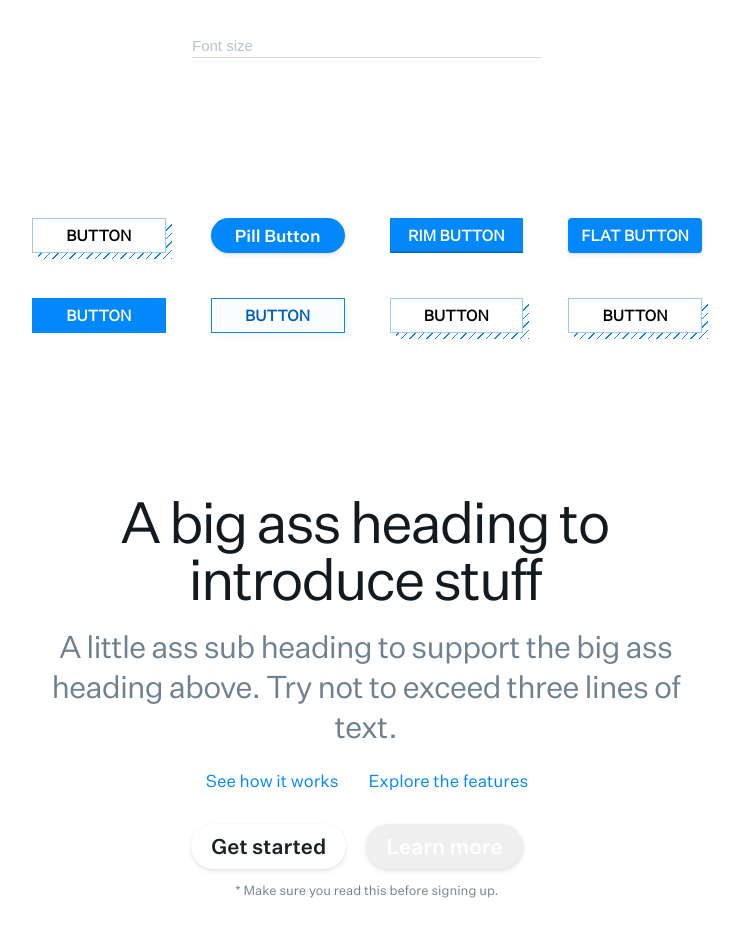
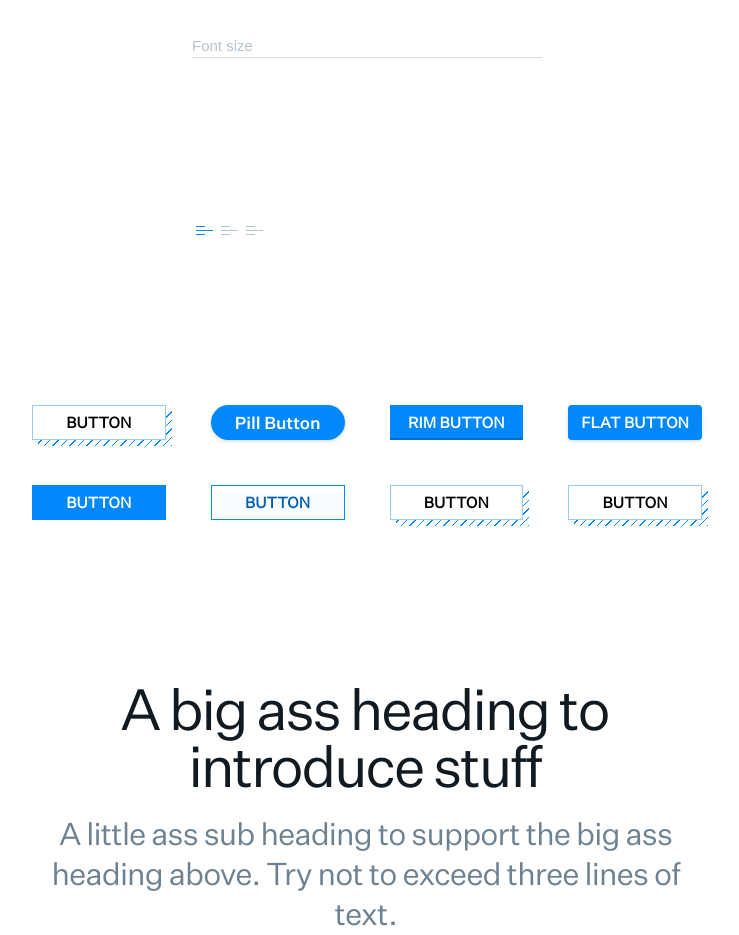
Before and after one commit to alobato/modulz-styled, a React (Create React App) app: page / in a window 1280 px wide. Shown: the part 1580-2515 px from the top of the page, without its empty margins (273-1012 px from the left). Built offline with nearby package versions, Linux system fonts and the light colour scheme.

Commit message:
Add ToggleButton component

```diff
--- a/src/App.js
+++ b/src/App.js
@@ -8,6 +8,7 @@ import Divider from './components/Divider.js';
 import Grid from './components/Grid.js';
 import Badge from './components/Badge.js';
 import Input from './components/Input.js';
+import ToggleButton from './components/ToggleButton.js';
 
 import ButtonSelection from './templates/ButtonSelection.jsx';
 import Hero from './templates/Hero.jsx';
@@ -123,6 +124,18 @@ class App extends Component {
           </Container>
         </Section>
 
+        <Section size3>
+          <Container size4>
+            <ToggleButton
+              name="text_alignment"
+              checked={true} />
+            <ToggleButton
+              name="text_alignment" />
+            <ToggleButton
+              name="text_alignment" />
+          </Container>
+        </Section>
+
         <ButtonSelection></ButtonSelection>
         <Hero></Hero>
         <CodeExport></CodeExport>
--- /dev/null
+++ b/src/components/ToggleButton.js
@@ -0,0 +1,53 @@
+import React from 'react';
+import styled, { css } from 'styled-components';
+import * as theme from './../theme/';
+
+const Wrapper = styled.label`
+  position: relative;
+  cursor: pointer;
+  display: inline-flex;
+  user-select: none;
+`;
+
+const Radio = styled.input`
+  position: absolute;
+  opacity: 0;
+  z-index: -1;
+
+  &:checked ~ div {
+    color: ${theme.BLUE_500};
+  }
+
+`;
+
+const Dummy = styled.div`
+  display: flex;
+  align-items: center;
+  justify-content: center;
+  width:  ${theme.SPACING_500};
+  height: ${theme.SPACING_500};
+  color: ${theme.GRAY_500};
+`;
+
+export class ToggleButton extends React.Component {
+  render () {
+    return (
+      <Wrapper>
+        <Radio
+          type="radio"
+          name={this.props.name}
+          checked={this.props.checked}
+        />
+        <Dummy>
+          <svg xmlns="http://www.w3.org/2000/svg" width="25" height="25" viewBox="0 0 25 25" fill="none" stroke="currentColor">
+            <path d="M0 0H9" transform="translate(4 16.5)" />
+            <path d="M0 0H17" transform="translate(4 12.5)" />
+            <path d="M0 0H9" transform="translate(4 8.5)" />
+          </svg>
+        </Dummy>
+      </Wrapper>
+    )
+  }
+}
+
+export default ToggleButton;
```
